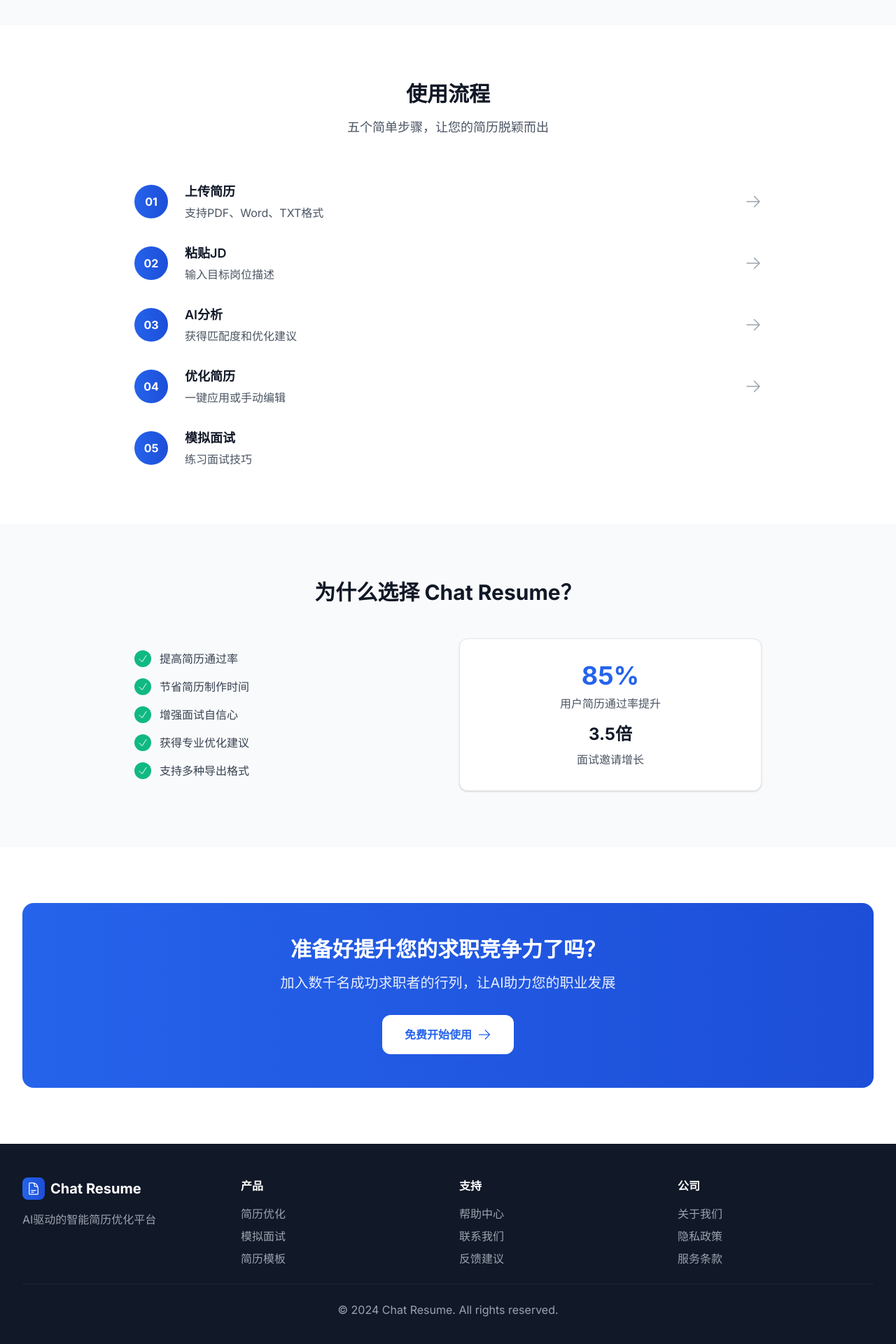
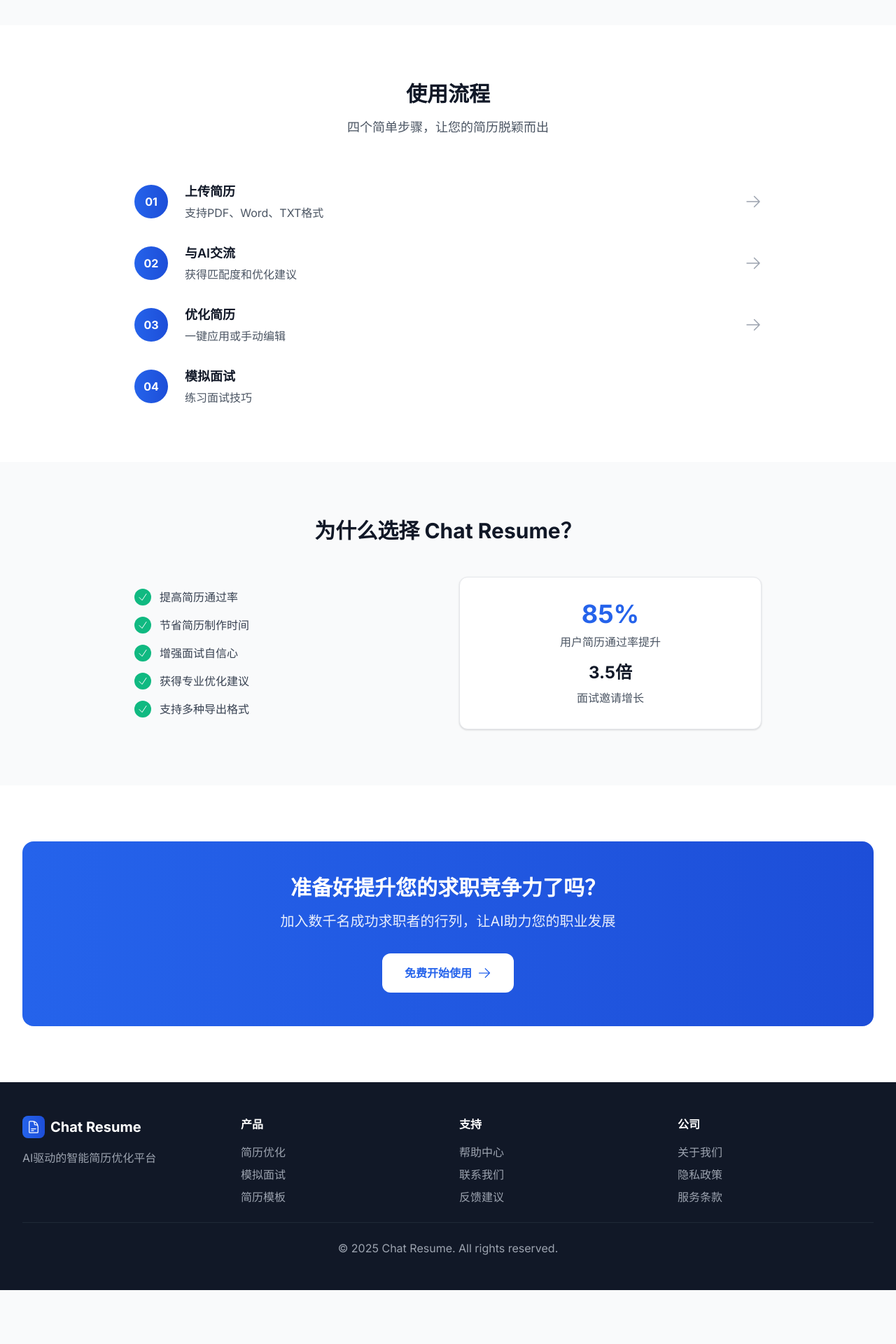
Before and after one commit to 849261680/chat-resume, a Next.js app in the folder frontend/: page / in a window 1280 px wide. Shown: the part 966-2886 px from the top of the page at 70% size. After the commit the page ends 2809 px from the top, so only its background shows below. Built offline with nearby package versions, Linux system fonts and the light colour scheme.

Commit message:
feat: 优化首页内容并更新版权年份
- 删除第二步粘贴JD步骤，简化用户操作流程
- 将AI分析改为与AI交流，更符合聊天式交互体验
- 调整步骤编号为4个步骤，更新相关描述文案
- 更新页脚版权年份从2024改为2025

```diff
--- a/frontend/src/app/page.tsx
+++ b/frontend/src/app/page.tsx
@@ -37,10 +37,9 @@ export default function HomePage() {
 
   const steps = [
     { step: '01', title: '上传简历', description: '支持PDF、Word、TXT格式' },
-    { step: '02', title: '粘贴JD', description: '输入目标岗位描述' },
-    { step: '03', title: 'AI分析', description: '获得匹配度和优化建议' },
-    { step: '04', title: '优化简历', description: '一键应用或手动编辑' },
-    { step: '05', title: '模拟面试', description: '练习面试技巧' }
+    { step: '02', title: '与AI交流', description: '获得匹配度和优化建议' },
+    { step: '03', title: '优化简历', description: '一键应用或手动编辑' },
+    { step: '04', title: '模拟面试', description: '练习面试技巧' }
   ]
 
   const benefits = [
@@ -144,7 +143,7 @@ export default function HomePage() {
             使用流程
           </h2>
           <p className="text-lg text-gray-600">
-            五个简单步骤，让您的简历脱颖而出
+            四个简单步骤，让您的简历脱颖而出
           </p>
         </div>
 
@@ -276,7 +275,7 @@ export default function HomePage() {
           </div>
           <div className="divider border-gray-800"></div>
           <div className="text-center text-gray-400">
-            <p>&copy; 2024 Chat Resume. All rights reserved.</p>
+            <p>&copy; 2025 Chat Resume. All rights reserved.</p>
           </div>
         </div>
       </footer>
```
